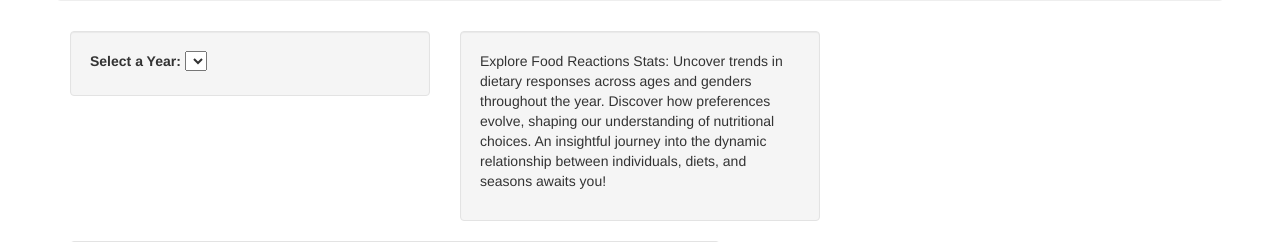
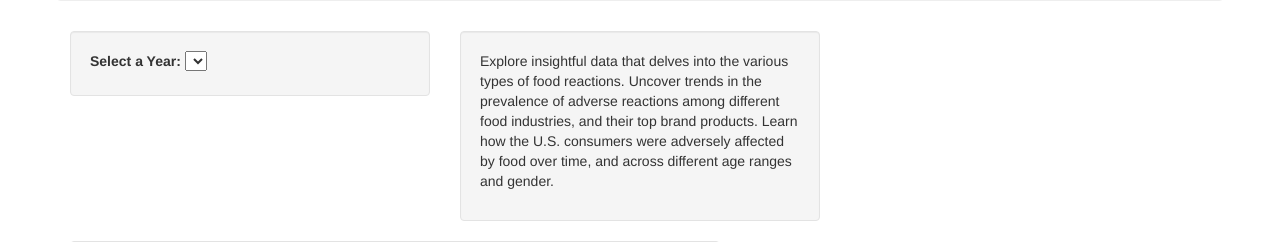
Before and after one commit to Mackshow/Project-3---Food-Recall-Data, a Python web app: template flask/templates/index.html in a window 1280 px wide. Shown: the part 239-481 px from the top of the page. Run offline with Jinja, Linux system fonts and the light colour scheme; the template is opened without the code that fills it, so the values that code supplies are empty; some libraries are stand-ins or nearby versions.

Commit message:
update paragraph section

```diff
--- a/flask/templates/index.html
+++ b/flask/templates/index.html
@@ -36,7 +36,8 @@
             <div class="col-md-4">
                 <div class="well">
                     <p>
-                        Explore Food Reactions Stats: Uncover trends in dietary responses across ages and genders throughout the year. Discover how preferences evolve, shaping our understanding of nutritional choices. An insightful journey into the dynamic relationship between individuals, diets, and seasons awaits you!
+
+                    Explore insightful data that delves into the various types of food reactions. Uncover trends in the prevalence of adverse reactions among different food industries, and their top brand products. Learn how the U.S. consumers were adversely affected by food over time, and across different age ranges and gender.
 
 
                     </p>
```
